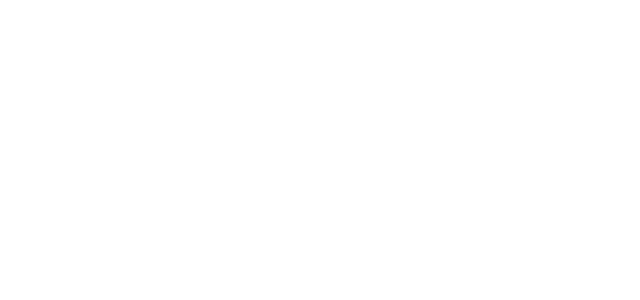
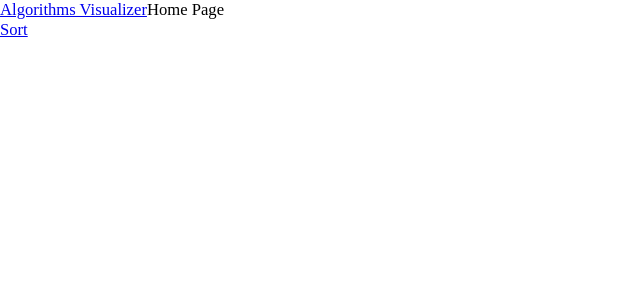
Before and after one commit to mskwarczek/algorithms-visualizer, a React (Create React App) app: page / in a window 1280 px wide. Shown: the top 300 px of the page, without its empty margins (0-640 px from the left). Built offline with nearby package versions, Linux system fonts and the light colour scheme.

Commit message:
Add routing

```diff
--- a/src/App.js
+++ b/src/App.js
@@ -1,10 +1,14 @@
 import React from 'react';
+import { BrowserRouter } from 'react-router-dom';
+
 import './index.scss';
+import Navigation from './Navigation'
 
 const App = () => {
   return (
-    <div className="App">
-    </div>
+    <BrowserRouter>
+        <Navigation />
+    </BrowserRouter>
   );
 };
 
--- /dev/null
+++ b/src/HomePage/HomePage.js
@@ -0,0 +1,12 @@
+import React from 'react';
+
+const HomePage = () => {
+
+  return (
+    <div className='moduleContainer'>
+      <p>Home Page</p>
+    </div>
+  );
+};
+
+export default HomePage;
--- /dev/null
+++ b/src/Navigation.js
@@ -0,0 +1,23 @@
+import React from 'react';
+import { Switch, Route, Link } from 'react-router-dom';
+
+import HomePage from './HomePage/HomePage';
+import SortContainer from './SortModule/SortContainer';
+
+const Router = () => {
+
+  return (
+    <div className='appContainer'>
+      <div className='navigationContainer'>
+        <Link to='/'>Algorithms Visualizer</Link>
+        <Link to='/sort'>Sort</Link>
+      </div>
+      <Switch >
+        <Route exact path='/' component={HomePage} />
+        <Route exact path='/sort' component={SortContainer} />
+      </Switch>
+    </div>
+  );
+};
+
+export default Router;
--- /dev/null
+++ b/src/SortModule/SortContainer.js
@@ -0,0 +1,12 @@
+import React from 'react';
+
+const SortContainer = () => {
+
+  return (
+    <div className='moduleContainer'>
+      <p>Sort Container</p>
+    </div>
+  );
+};
+
+export default SortContainer;
--- a/src/index.scss
+++ b/src/index.scss
@@ -0,0 +1,29 @@
+// Global
+
+* {
+  box-sizing: border-box;
+  margin: 0;
+  padding: 0;
+}
+
+body {
+  position: relative;
+  height: 100vh;
+  font-size: calc(0.8em + 0.3vw);
+}
+
+.appContainer {
+  display: -webkit-box;
+  display: flex;
+  -webkit-box-orient: horizontal;
+  -webkit-box-direction: normal;
+          flex-flow: row nowrap;
+}
+
+.navigationContainer {
+  display: -webkit-box;
+  display: flex;
+  -webkit-box-orient: vertical;
+  -webkit-box-direction: normal;
+          flex-flow: column nowrap;
+}
```
Also changed, not shown: 1 other file (tests, documents, lock files or other folders).
